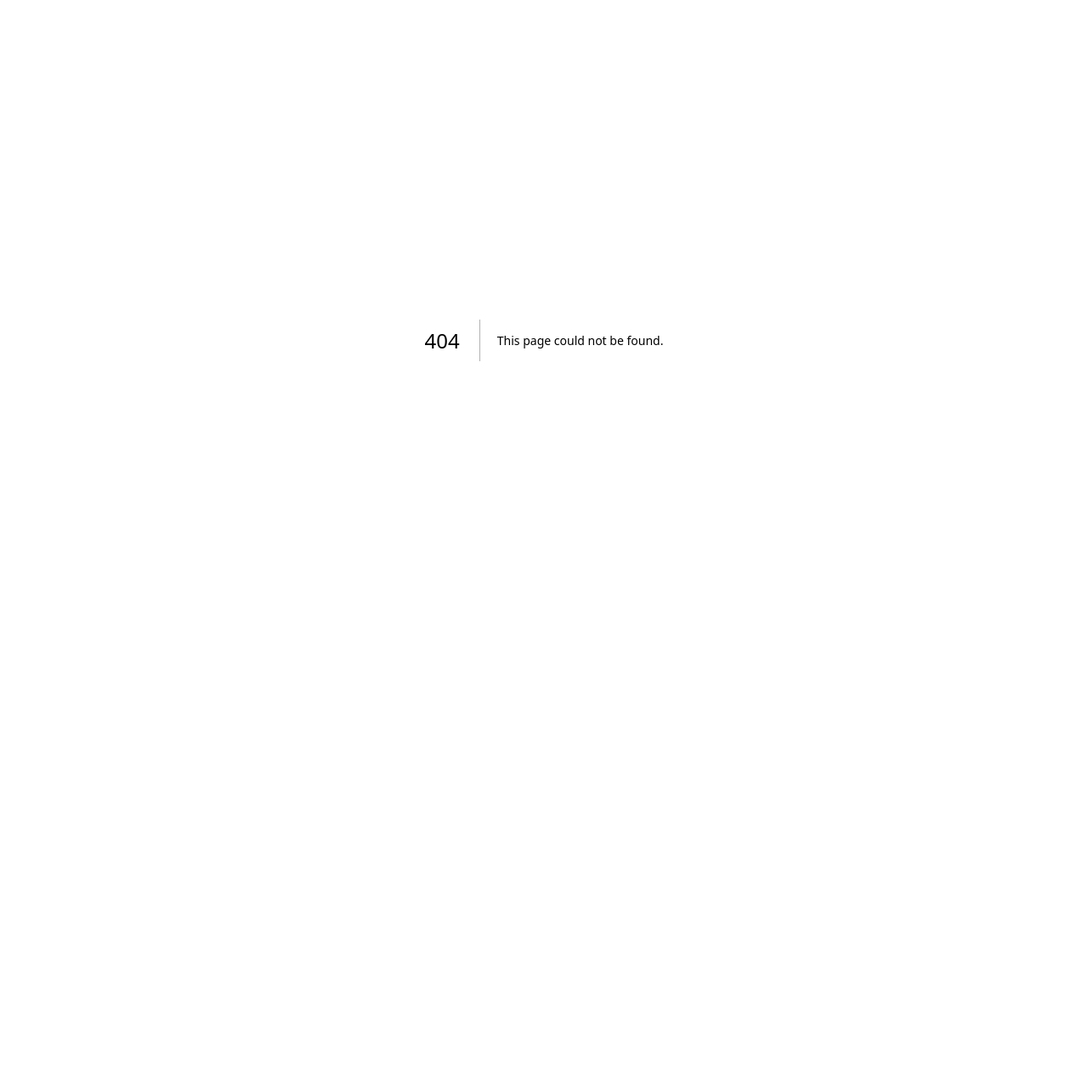
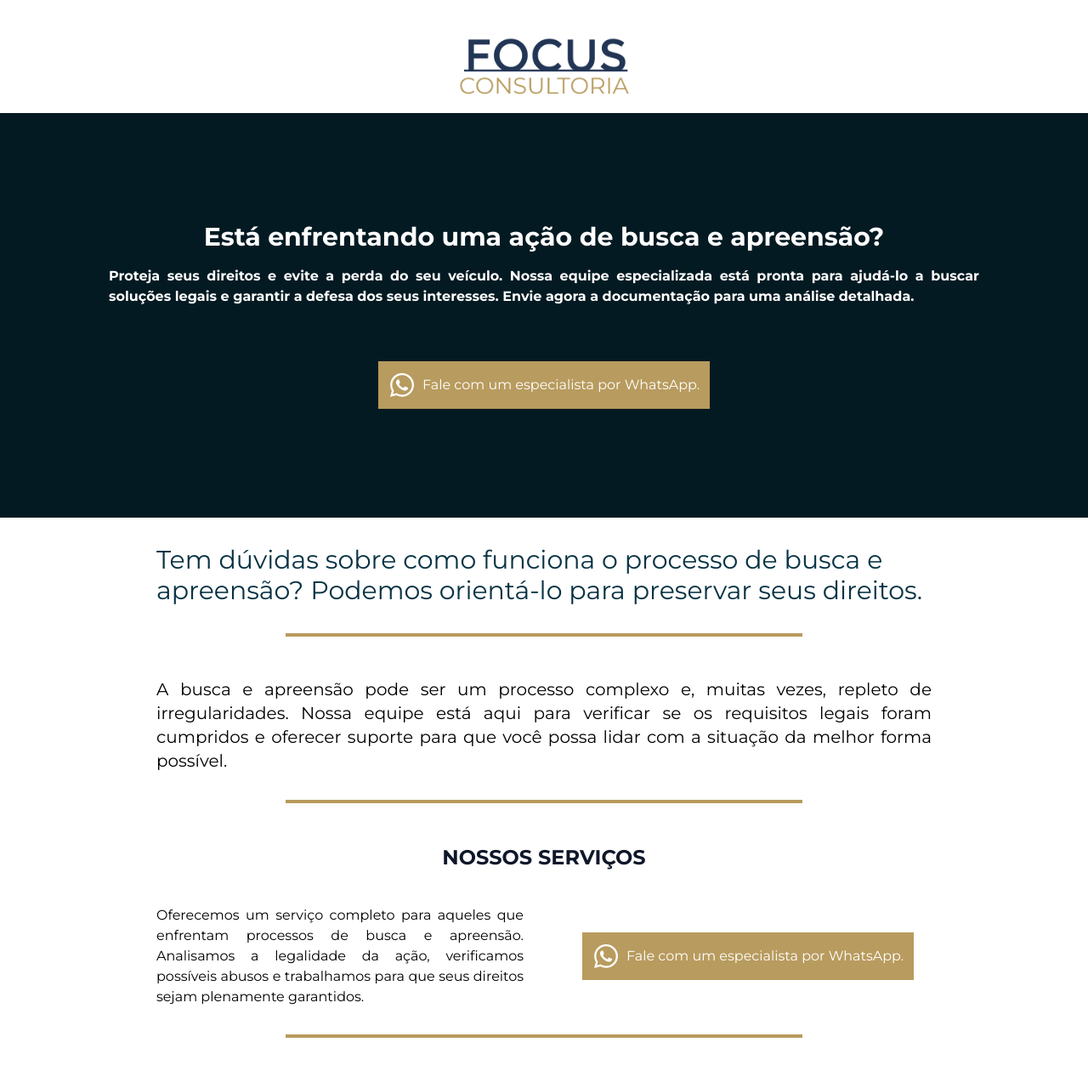
Before and after one commit to mariaesfreitas/focus, a Next.js app in the folder web/: page /atividades/busca-e-apreensao in a window 1280 px wide. Before the commit this address had no page. Shown: the top 1273 px of the page at 85% size. Before the commit the page ends 800 px from the top, so only its background shows below. Built offline with nearby package versions, Linux system fonts and the light colour scheme.

Commit message:
feat: add search and seizure page

```diff
--- /dev/null
+++ b/web/src/app/atividades/busca-e-apreensao/page.tsx
@@ -0,0 +1,102 @@
+'use client';
+import { Contact, Footer, WhatsappButton } from '@/components';
+import Image from 'next/image';
+
+const SearchAndSeizurePage = () => {
+  return (
+    <main className="flex flex-col items-center">
+      <header className="flex items-center justify-center bg-white w-full p-4">
+        <a href="/">
+          <Image
+            src="/images/focus-logo.png"
+            alt="Logo Focus Consultoria"
+            width={200}
+            height={200}
+            className="mt-4"
+            priority
+          />
+        </a>
+      </header>
+      <section className="relative w-full">
+        <div
+          className={`absolute inset-0 bg-cyan-950 brightness-50 bg-cover z-0`}
+        ></div>
+        <div className="flex flex-col items-center relative p-12 md:p-32 z-10">
+          <h1 className="text-white text-3xl font-bold">
+            Está enfrentando uma ação de busca e apreensão?
+          </h1>
+          <p className="mt-4 text-white text-base font-bold text-justify">
+            Proteja seus direitos e evite a perda do seu veículo. Nossa equipe
+            especializada está pronta para ajudá-lo a buscar soluções legais e
+            garantir a defesa dos seus interesses. Envie agora a documentação
+            para uma análise detalhada.
+          </p>
+          <span className="mt-16">
+            <WhatsappButton />
+          </span>
+        </div>
+      </section>
+      <section className="flex flex-col items-center p-8">
+        <h1 className="text-3xl text-cyan-950 w-full md:w-3/4">
+          Tem dúvidas sobre como funciona o processo de busca e apreensão?
+          Podemos orientá-lo para preservar seus direitos.
+        </h1>
+        <div className="mt-8 border-customGold border-2 w-1/2"></div>
+        <p className="mt-12 w-full sm:w-3/4 text-xl text-left sm:text-justify">
+          A busca e apreensão pode ser um processo complexo e, muitas vezes,
+          repleto de irregularidades. Nossa equipe está aqui para verificar se
+          os requisitos legais foram cumpridos e oferecer suporte para que você
+          possa lidar com a situação da melhor forma possível.
+        </p>
+        <div className="mt-8 border-customGold border-2 w-1/2"></div>
+        <h1 className="uppercase font-bold text-slate-900 text-2xl mt-12 text-center">
+          Nossos serviços
+        </h1>
+        <div className="mt-10 w-full sm:w-3/4 flex flex-col sm:flex-row items-center gap-6 sm:gap-12">
+          <p className="w-full sm:w-1/2 text-left sm:text-justify">
+            Oferecemos um serviço completo para aqueles que enfrentam processos
+            de busca e apreensão. Analisamos a legalidade da ação, verificamos
+            possíveis abusos e trabalhamos para que seus direitos sejam
+            plenamente garantidos.
+          </p>
+          <span className="flex justify-center w-full sm:w-1/2">
+            <WhatsappButton />
+          </span>
+        </div>
+        <div className="mt-8 border-customGold border-2 w-1/2"></div>
+        <h1 className="uppercase font-bold text-slate-900 text-2xl mt-12 text-center">
+          Conheça seus direitos
+        </h1>
+        <div className="mt-10 w-full sm:w-3/4 flex flex-col-reverse sm:flex-row items-center gap-6 sm:gap-12">
+          <span className="flex justify-center w-full sm:w-1/2">
+            <WhatsappButton />
+          </span>
+          <div className="w-full sm:w-1/2">
+            <p className="mt-6 text-slate-900 bold text-left sm:text-justify">
+              Saiba como identificar irregularidades em processos de busca e
+              apreensão:
+            </p>
+            <ol className="mt-6" type="1">
+              <li className="text-slate-900">
+                1. Falta de notificação prévia ao consumidor;
+              </li>
+              <li className="text-slate-900">
+                2. Juros abusivos aplicados ao contrato de financiamento;
+              </li>
+              <li className="text-slate-900">
+                3. Ausência de cláusulas obrigatórias no contrato;
+              </li>
+              <li className="text-slate-900">
+                4. Descumprimento de normas do Código de Defesa do Consumidor.
+              </li>
+            </ol>
+          </div>
+        </div>
+      </section>
+      <Contact />
+      <Footer />
+    </main>
+  );
+};
+
+export default SearchAndSeizurePage;
```
